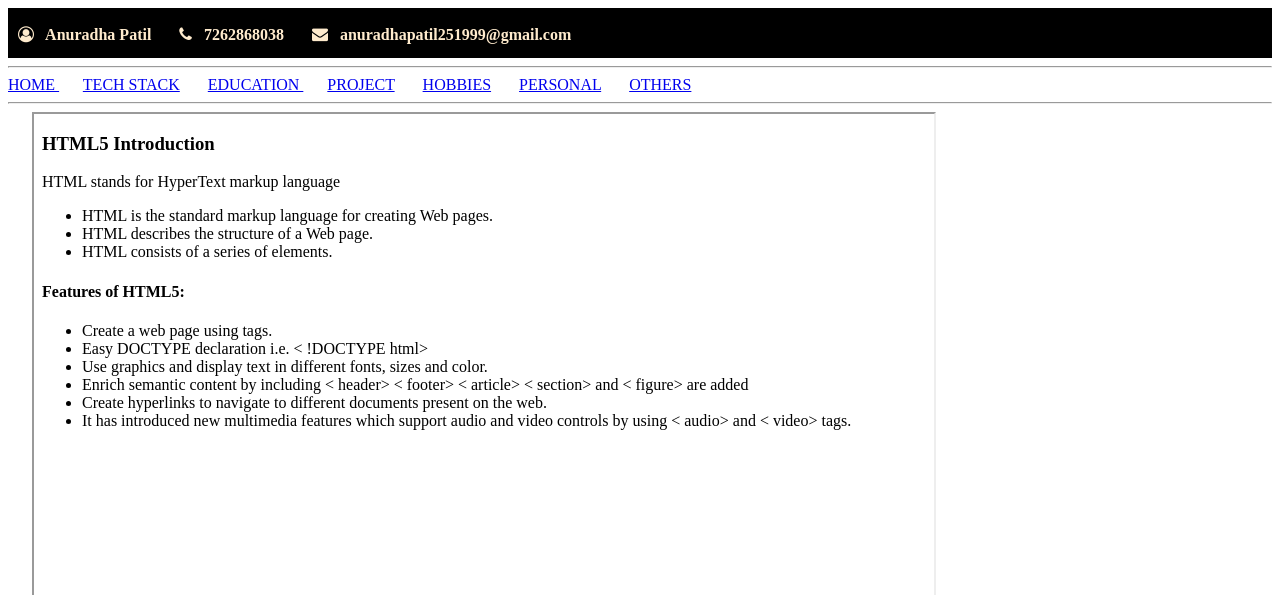
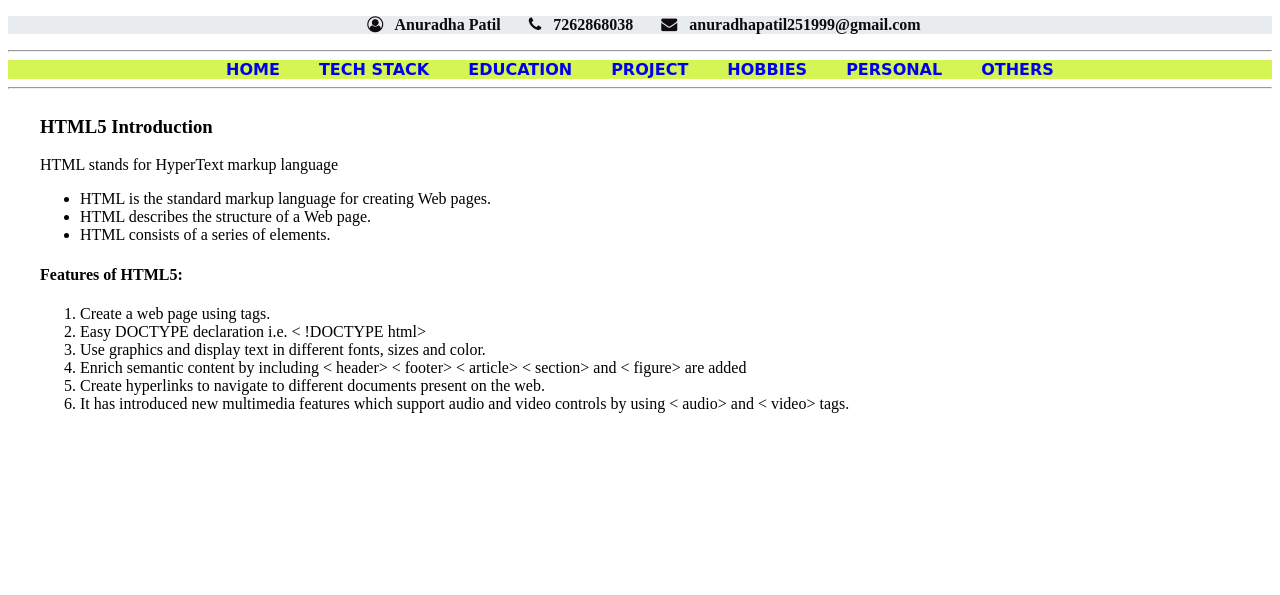
Before and after one commit to anuradha2511/MyProfile, a plain HTML site: page index.html in a window 1280 px wide. Shown: the top 595 px of the page. Drawn offline with Linux system fonts and the light colour scheme; a web font is replaced by a local one.

Commit message:
update
update

```diff
--- a/home.html
+++ b/home.html
@@ -3,19 +3,25 @@
 
 <head>
     <title> Home </title>
+    <link rel="preconnect" href="https://fonts.googleapis.com">
+<link rel="preconnect" href="https://fonts.gstatic.com" crossorigin>
+<link href="https://fonts.googleapis.com/css2?family=Hind+Vadodara&display=swap" rel="stylesheet">
+
     <style>
         .name {
-            color: red;
+            color:red;
         }
 
         .personal {
-            color: rgb(8, 8, 46);
-            background-color: rgb(70, 220, 103);
+            color: rgb(55, 13, 123);
+            background-color:#bdc3c7;
         }
 
-        li {
-            color: rgb(68, 10, 84);
-            background-color: rgb(253, 253, 69);
+        li{
+            color: rgb(36, 12, 4);
+            background-color:#ecf0f1;
+            list-style-type:square;
+            font-family: 'Hind Vadodara', sans-serif;
         }
     </style>
 
--- a/index.html
+++ b/index.html
@@ -1,26 +1,47 @@
 <!DOCTYPE html>
 <html>
+
 <head>
     <title> My Profile </title>
     <link rel="stylesheet" href="https://cdnjs.cloudflare.com/ajax/libs/font-awesome/4.7.0/css/font-awesome.min.css">
+    <link rel="preconnect" href="https://fonts.googleapis.com">
+    <link rel="preconnect" href="https://fonts.gstatic.com" crossorigin>
+    <link href="https://fonts.googleapis.com/css2?family=Sofia&display=swap" rel="stylesheet">
+
     <style>
-    .header {
-                color: blanchedalmond;
+        .header_section {
+            color: rgb(14, 12, 12);
+            text-align: center;
+            background-color:#e8ecef;
         }
-    .head {
+
+        /* .head {
             border: 2px solid black;
             height: 40px;
-        background-color: black;
+            background-color:#eeb0ba;
             padding-bottom: 6px;
+        } */
+
+        #nav_bar{
+            font: size 22px;
+            font-weight: bold;
+            text-transform: uppercase;
+            text-align: center;
+            font-family: 'Sofia', cursive;
+            background-color:#d4f553;
+            color: black;
+        }
+        a {
+            text-decoration: none;
         }
     </style>
 </head>
 <body>
     <div class="head">
-    <header class="header">
+        <header class="header_section">
             <p>
                 <strong>
-               &nbsp; <i class="fa fa-user-circle-o" aria-hidden="true"></i> &nbsp; Anuradha Patil &nbsp; &nbsp; &nbsp;
+                    &nbsp; <i class="fa fa-user-circle-o" aria-hidden="true"></i> &nbsp; Anuradha Patil &nbsp; &nbsp;  &nbsp;
                     <i class="fa fa-phone" aria-hidden="true"></i> &nbsp; 7262868038 &nbsp; &nbsp; &nbsp;
                     <i class="fa fa-envelope" aria-hidden="true"></i> &nbsp; anuradhapatil251999@gmail.com
                 </strong>
@@ -28,18 +49,18 @@ padding-bottom: 6px;
         </header>
     </div>
     <hr>
-        <nav>
+    <nav id="nav_bar">
         <a href="home.html" target="my_frame"> HOME </a> &nbsp; &nbsp; &nbsp;
         <a href="techStack.html" target="my_frame"> TECH STACK</a> &nbsp; &nbsp; &nbsp;
         <a href="education.html" target="my_frame"> EDUCATION </a> &nbsp; &nbsp; &nbsp;
-            <a href="project.html" target="my_frame"> PROJECT</a>  &nbsp; &nbsp; &nbsp;
-            <a href="hobbies.html" target="my_frame"> HOBBIES</a>  &nbsp; &nbsp; &nbsp;
-            <a href="personalDetails.html" target="my_frame"> PERSONAL</a>  &nbsp; &nbsp; &nbsp;
+        <a href="project.html" target="my_frame"> PROJECT</a> &nbsp; &nbsp; &nbsp;
+        <a href="hobbies.html" target="my_frame"> HOBBIES</a> &nbsp; &nbsp; &nbsp;
+        <a href="personalDetails.html" target="my_frame"> PERSONAL</a> &nbsp; &nbsp; &nbsp;
         <a href="others.html" target="my_frame"> OTHERS</a>
     </nav>
     <hr>
     &nbsp; &nbsp; &nbsp;
-    <iframe name="my_frame"  src="info.html" width="900px" height="500px"> </iframe>
+    <iframe name="my_frame" src="info.html" width="900px" height="500px" style="border:none ;"> </iframe>
     <footer>
         <p>
             <strong> Follow me</strong> &nbsp; &nbsp; &nbsp;
--- a/info.html
+++ b/info.html
@@ -2,6 +2,11 @@
 <html>
     <head>
         <title> Introduction </title>
+        <style>
+         .features{
+            list-style: decimal;
+         }
+        </style>
     </head>
     <body>
         <h3> HTML5 Introduction </h3>
@@ -13,7 +18,7 @@
     </ul>
 
 <h4> Features of HTML5: </h4>
-<ul>
+<ul class="features">
     <li> Create a web page using tags.</li>
     <li> Easy DOCTYPE declaration i.e. < !DOCTYPE html> </li>
     <li> Use graphics and display text in different fonts, sizes and color.</li>
```
Also changed, not shown: education.html (+2 -2 lines). Lines whose indentation alone changed are shown as unchanged.
